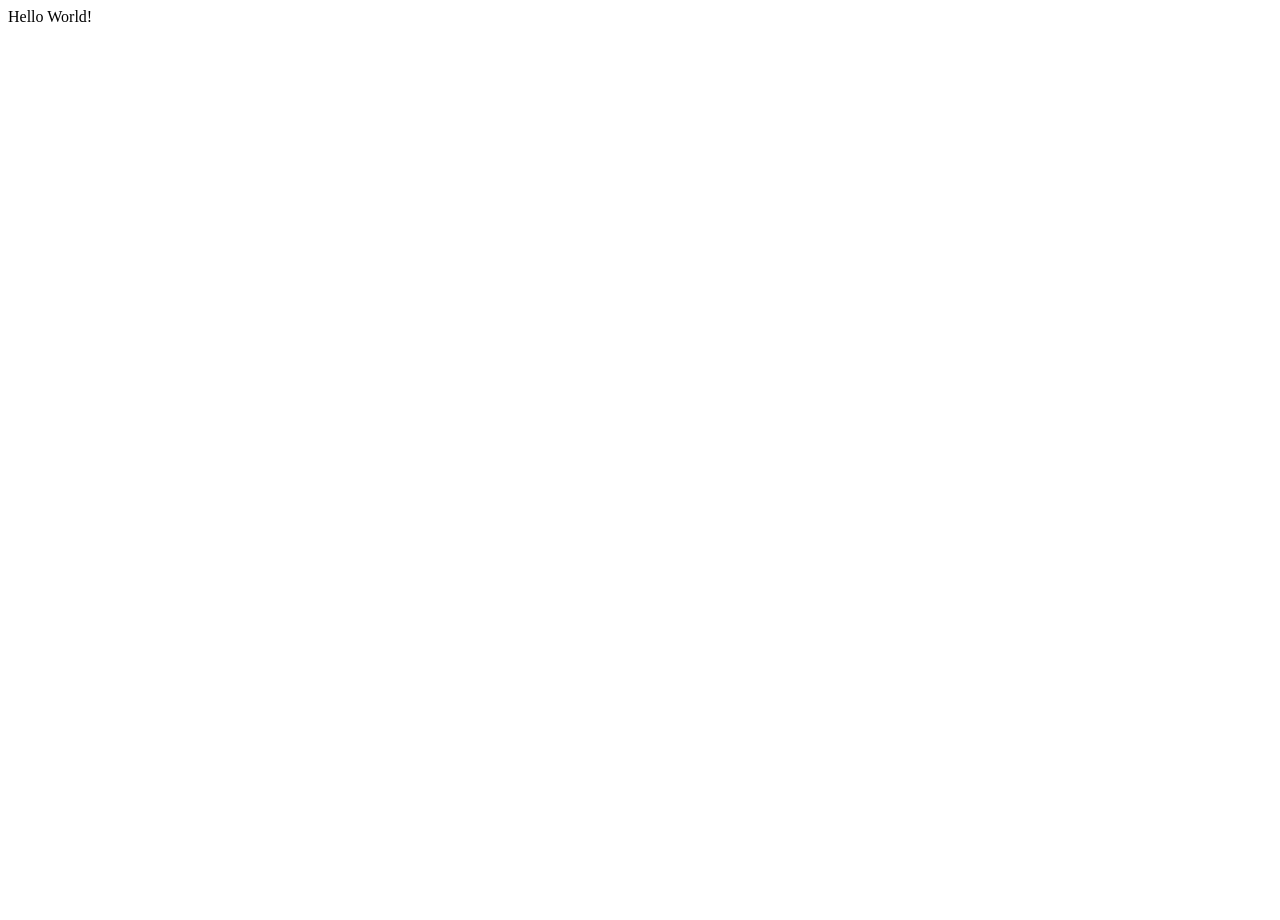
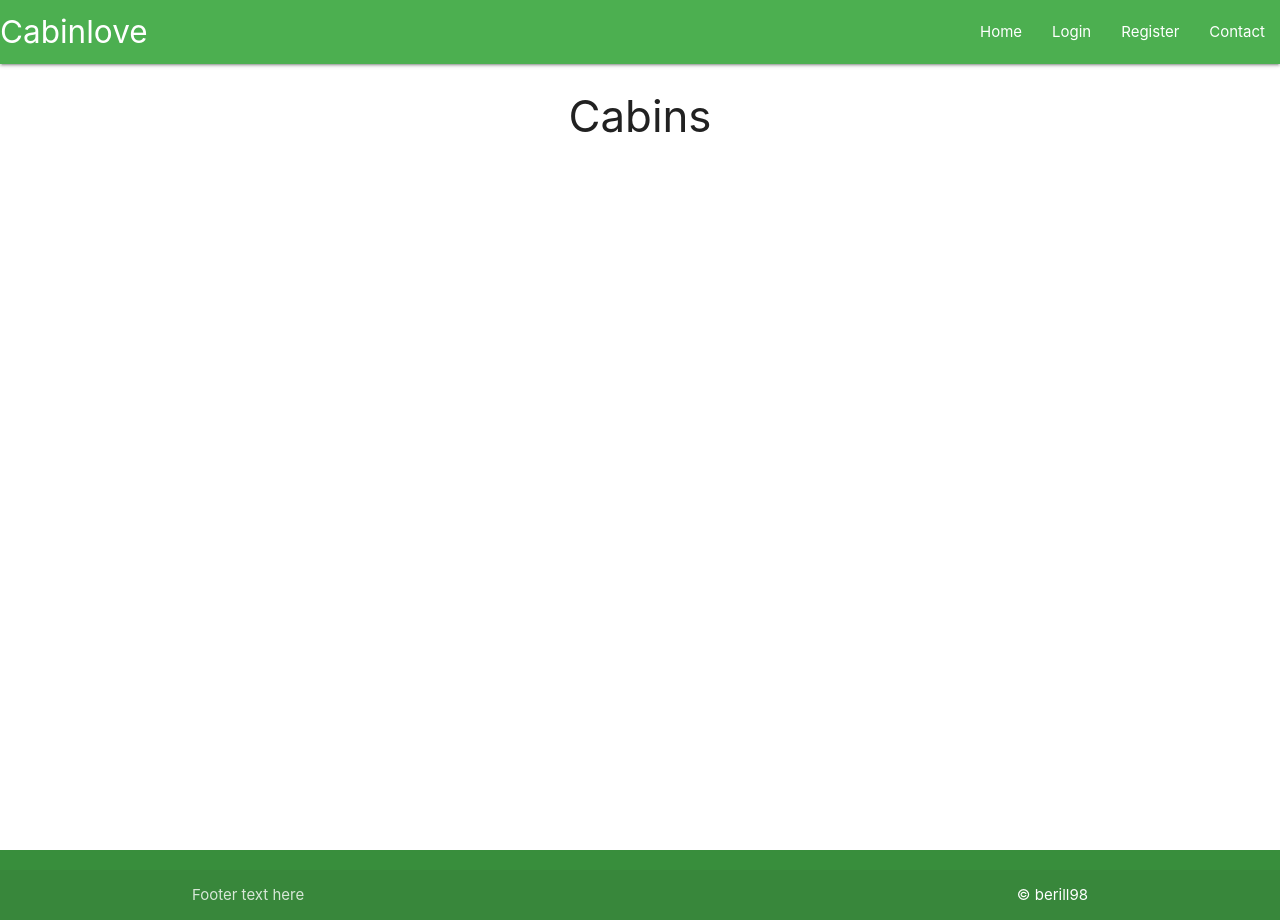
Before and after one commit to berill98/cabinlove-second-try, a Flask app: page / in a window 1280 px wide. Before the commit the page is almost empty. Run offline with Flask 2, Linux system fonts and the light colour scheme.

Commit message:
Create the base front-end template

```diff
--- a/cabinlove/routes.py
+++ b/cabinlove/routes.py
@@ -5,4 +5,4 @@ from cabinlove.models import Location, Cabin, User
 
 @app.route("/")
 def home():
-    return render_template("base.html")
+    return render_template("cabins.html")
--- /dev/null
+++ b/cabinlove/static/css/style.css
@@ -0,0 +1,9 @@
+body {
+    display: flex;
+    min-height: 100vh;
+    flex-direction: column;
+}
+
+main {
+    flex: 1 0 auto;
+}
--- /dev/null
+++ b/cabinlove/static/js/script.js
@@ -0,0 +1,5 @@
+document.addEventListener("DOMContentLoaded", function() {
+    // sidenav initialization
+    let sidenav = document.querySelectorAll(".sidenav");
+    M.Sidenav.init(sidenav);
+})
--- a/cabinlove/templates/base.html
+++ b/cabinlove/templates/base.html
@@ -1,14 +1,61 @@
 <!DOCTYPE html>
 <html lang="en">
+
 <head>
     <meta charset="UTF-8">
     <meta http-equiv="X-UA-Compatible" content="IE=edge">
     <meta name="viewport" content="width=device-width, initial-scale=1.0">
+    <link rel="stylesheet" href="https://cdnjs.cloudflare.com/ajax/libs/font-awesome/5.15.3/css/all.min.css"
+        integrity="sha512-iBBXm8fW90+nuLcSKlbmrPcLa0OT92xO1BIsZ+ywDWZCvqsWgccV3gFoRBv0z+8dLJgyAHIhR35VZc2oM/gI1w=="
+        crossorigin="anonymous" referrerpolicy="no-referrer">
+    <link rel="stylesheet" href="https://cdnjs.cloudflare.com/ajax/libs/materialize/1.0.0/css/materialize.min.css"
+        type="text/css">
+    <link rel="stylesheet" href="{{ url_for('static', filename='css/style.css') }}" type="text/css">
     <title>Cabinlove</title>
 </head>
+
 <body>
 
-    Hello World!
+    <header>
+        <nav class="green">
+            <div class="nav-wrapper">
+                <a href="{{ url_for('home') }}" class="brand-logo">Cabinlove</a>
+                <a href="#" data-target="mobile-demo" class="sidenav-trigger"><i class="fas fa-bars"></i></a>
+                <ul class="right hide-on-med-and-down">
+                    <li><a href="{{ url_for('home') }}">Home</a></li>
+                    <li><a href="">Login</a></li>
+                    <li><a href="">Register</a></li>
+                    <li><a href="">Contact</a></li>
+                </ul>
+            </div>
+        </nav>
+
+        <!-- mobile sidenav -->
+        <ul class="sidenav" id="mobile-demo">
+            <li><a href="{{ url_for('home') }}">Home</a></li>
+            <li><a href="">Login</a></li>
+            <li><a href="">Register</a></li>
+            <li><a href="">Contact</a></li>
+        </ul>
+    </header>
+
+    <main class="container">
+        {% block content %}
+        {% endblock %}
+    </main>
+
+    <footer class="page-footer green darken-2">
+        <div class="footer-copyright">
+            <div class="container">
+                Footer text here
+                <a class="white-text right" href="https://github.com/berill98" target="_blank">&copy; berill98</a>
+            </div>
+        </div>
+    </footer>
+
+    <script src="https://cdnjs.cloudflare.com/ajax/libs/materialize/1.0.0/js/materialize.min.js"></script>
+    <script src="{{ url_for('static', filename='js/script.js') }}"></script>
 
 </body>
+
 </html>
--- /dev/null
+++ b/cabinlove/templates/cabins.html
@@ -0,0 +1,6 @@
+{% extends "base.html" %}
+{% block content %}
+
+<h3 class="light-grey-text text-darken-4 center-align">Cabins</h3>
+
+{% endblock %}
```
